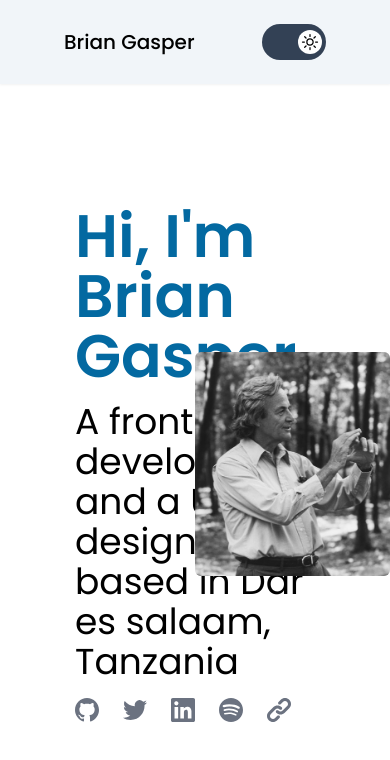
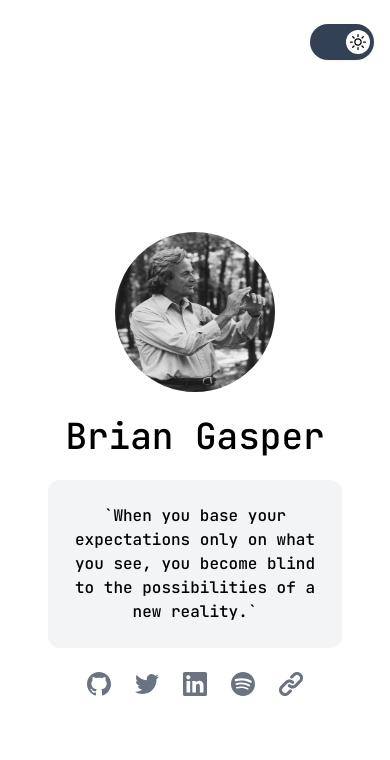
Before and after one commit to iam-dante/iam-web, a Next.js app: page / in a window 390 px wide. Shown: the top 760 px of the page. Built offline with nearby package versions, Linux system fonts and the light colour scheme.

Commit message:
desing changes

```diff
--- a/pages/index.tsx
+++ b/pages/index.tsx
@@ -12,7 +12,7 @@ const Home = () => {
         checked={enabled}
         onChange={setEnabled}
         className={`${
-          enabled ? "bg-slate-700" : "bg-slate-500"
+          enabled ? "bg-slate-700" : "bg-sky-600"
         } relative inline-flex h-9 w-16 items-center rounded-full`}
       >
         <span
@@ -63,20 +63,22 @@ const Home = () => {
         <meta name="viewport" content="initial-scale=1.0, width=device-width" />
       </Head>
 
-      <div className="h-[10%] flex items-center bg-slate-100 dark:bg-zinc-800 px-16 justify-between drop-shadow-sm">
-        <h1 className="text-xl font-medium dark:text-white">Brian Gasper</h1>
+      <div className="h-screen bg-white dark:bg-zinc-800">
+        <div className="h-[10%] flex items-center   px-4 md:px-16 justify-end drop-shadow-sm">
+          {/* <h1 className="text-xl font-medium dark:text-white">BG</h1> */}
           <ThemeSwitch />
         </div>
 
-      <div className="h-[90%] grid grid-cols-2 bg-white dark:bg-zinc-800">
-        <div className="h-full flex flex-col justify-center items-center pl-48">
+        <div className="hidden h-[90%]  md:block">
+          <div className="h-full grid grid-cols-2 ">
+            <div className="h-full flex flex-col justify-center items-center pl-80">
               <div className="space-y-4">
-            <h1 className="font-semibold text-6xl text-sky-700">
+                <h1 className="font-semibold text-6xl text-sky-700 dark:text-sky-500">
                   Hi, I'm Brian Gasper.
                 </h1>
                 <p className="text-4xl dark:text-white">
-              A front-end developer and a UI/UX designer based in Dar es salaam,
-              Tanzania
+                  A front-end developer and a UI/UX designer based in Dar es
+                  salaam, Tanzania
                 </p>
                 <div className="flex flex-row space-x-6">
                   <a
@@ -159,7 +161,100 @@ const Home = () => {
               </div>
             </div>
             <div className="h-full justify-center flex items-center">
-          <img src="/images/richard.jpg" className="rounded-md" />
+              <img src="/images/richard.jpg" className="rounded-md" alt="" />
+            </div>
+          </div>
+        </div>
+
+        <div className="md:hidden flex justify-center items-center h-[90%] w-full ">
+          <div className="w-98 h-auto  flex justify-center flex-col items-center w-full space-y-6 px-12">
+            <img src="/images/richard.jpg" className="rounded-full h-40 w-40" />
+            <h1 className=" text-4xl text-center dark:text-white font-jet">
+              Brian Gasper
+            </h1>
+            <p className="text-center font-jet md:w-3/6 dark:text-white p-6 rounded-xl bg-gray-100 dark:bg-gray-700">
+              `When you base your expectations only on what you see, you become
+              blind to the possibilities of a new reality.`
+            </p>
+            <div className="flex flex-row space-x-6">
+              <a
+                href="https://github.com/iam-dante"
+                target="_blank"
+                rel="noreferrer"
+              >
+                <svg
+                  className="h-6 w-6 text-gray-500 hover:text-gray-600"
+                  viewBox="0 0 16 16"
+                  fill="currentcolor"
+                  xmlns="http://www.w3.org/2000/svg"
+                >
+                  <path
+                    fill-rule="evenodd"
+                    clip-rule="evenodd"
+                    d="M8 0C3.58 0 0 3.58 0 8C0 11.54 2.29 14.53 5.47 15.59C5.87 15.66 6.02 15.42 6.02 15.21C6.02 15.02 6.01 14.39 6.01 13.72C4 14.09 3.48 13.23 3.32 12.78C3.23 12.55 2.84 11.84 2.5 11.65C2.22 11.5 1.82 11.13 2.49 11.12C3.12 11.11 3.57 11.7 3.72 11.94C4.44 13.15 5.59 12.81 6.05 12.6C6.12 12.08 6.33 11.73 6.56 11.53C4.78 11.33 2.92 10.64 2.92 7.58C2.92 6.71 3.23 5.99 3.74 5.43C3.66 5.23 3.38 4.41 3.82 3.31C3.82 3.31 4.49 3.1 6.02 4.13C6.66 3.95 7.34 3.86 8.02 3.86C8.7 3.86 9.38 3.95 10.02 4.13C11.55 3.09 12.22 3.31 12.22 3.31C12.66 4.41 12.38 5.23 12.3 5.43C12.81 5.99 13.12 6.7 13.12 7.58C13.12 10.65 11.25 11.33 9.47 11.53C9.76 11.78 10.01 12.26 10.01 13.01C10.01 14.08 10 14.94 10 15.21C10 15.42 10.15 15.67 10.55 15.59C13.71 14.53 16 11.53 16 8C16 3.58 12.42 0 8 0Z"
+                  />
+                </svg>
+              </a>
+              <a
+                href="https://twitter.com/iambriangasper"
+                target="_blank"
+                rel="noreferrer"
+              >
+                <svg
+                  className="h-6 w-6 text-gray-500 hover:text-blue-500"
+                  viewBox="0 0 17 14"
+                  fill="currentcolor"
+                  xmlns="http://www.w3.org/2000/svg"
+                >
+                  <path d="M5.34616 14C11.7613 14 15.2701 8.61332 15.2701 3.94201C15.2701 3.78901 15.2701 3.6367 15.2599 3.48508C15.9425 2.98467 16.5317 2.36507 17 1.65529C16.3635 1.9413 15.6882 2.12879 14.9967 2.21146C15.7249 1.76973 16.2698 1.07487 16.5301 0.25624C15.8455 0.668035 15.0964 0.958224 14.3154 1.11428C13.7895 0.547548 13.094 0.172275 12.3365 0.0465293C11.579 -0.0792164 10.8017 0.0515763 10.1249 0.418668C9.44811 0.785759 8.90957 1.36868 8.59261 2.07723C8.27564 2.78579 8.19793 3.58046 8.37148 4.33829C6.9848 4.26779 5.62824 3.90255 4.38986 3.26627C3.15148 2.62998 2.05896 1.73689 1.1832 0.644941C0.737183 1.42314 0.600576 2.34438 0.801196 3.22108C1.00181 4.09778 1.52458 4.86402 2.26304 5.3638C1.70796 5.34732 1.16496 5.19555 0.68 4.92134V4.96614C0.68022 5.78229 0.958978 6.57323 1.46899 7.20483C1.97901 7.83642 2.68888 8.26976 3.4782 8.43137C2.96472 8.57333 2.42595 8.59408 1.90332 8.49202C2.12629 9.19436 2.56022 9.80854 3.14446 10.2487C3.7287 10.6888 4.43404 10.9329 5.16188 10.9469C4.43873 11.523 3.6106 11.9489 2.72487 12.2004C1.83914 12.4518 0.913194 12.5237 0 12.4121C1.59505 13.4495 3.45095 13.9998 5.34616 13.9972" />
+                </svg>
+              </a>
+              <a
+                href="https://www.linkedin.com/in/brian-gasper-8644541a5"
+                target="_blank"
+                rel="noreferrer"
+              >
+                <svg
+                  className="h-6 w-6 text-gray-500 hover:text-blue-800"
+                  viewBox="0 0 14 14"
+                  fill="currentcolor"
+                  xmlns="http://www.w3.org/2000/svg"
+                >
+                  <path d="M12.9665 0H1.03347C0.759377 0 0.496509 0.108884 0.302695 0.302697C0.108882 0.496511 -1.90735e-06 0.759378 -1.90735e-06 1.03347V12.9665C-1.90735e-06 13.2406 0.108882 13.5035 0.302695 13.6973C0.496509 13.8911 0.759377 14 1.03347 14H12.9665C13.2406 14 13.5035 13.8911 13.6973 13.6973C13.8911 13.5035 14 13.2406 14 12.9665V1.03347C14 0.759378 13.8911 0.496511 13.6973 0.302697C13.5035 0.108884 13.2406 0 12.9665 0ZM4.17278 11.9262H2.06792V5.24028H4.17278V11.9262ZM3.11889 4.31375C2.88013 4.31241 2.64712 4.24036 2.44926 4.10672C2.2514 3.97307 2.09757 3.78381 2.00718 3.56282C1.91678 3.34183 1.89388 3.09901 1.94135 2.86502C1.98882 2.63102 2.10455 2.41633 2.27392 2.24804C2.44329 2.07975 2.65872 1.96541 2.89302 1.91944C3.12732 1.87346 3.36998 1.89793 3.59039 1.98974C3.81079 2.08155 3.99906 2.2366 4.13144 2.43531C4.26381 2.63402 4.33435 2.86749 4.33416 3.10625C4.33642 3.2661 4.30646 3.42477 4.24609 3.5728C4.18571 3.72083 4.09615 3.85519 3.98275 3.96787C3.86934 4.08055 3.73441 4.16925 3.586 4.22867C3.43758 4.28809 3.27872 4.31703 3.11889 4.31375ZM11.9311 11.9321H9.82722V8.27944C9.82722 7.20222 9.3693 6.86972 8.77819 6.86972C8.15403 6.86972 7.54153 7.34028 7.54153 8.30667V11.9321H5.43666V5.24514H7.46083V6.17167H7.48805C7.69125 5.76042 8.40292 5.0575 9.48889 5.0575C10.6633 5.0575 11.9321 5.75458 11.9321 7.79625L11.9311 11.9321Z" />
+                </svg>
+              </a>
+              <a
+                href="https://open.spotify.com/user/593jjwf8j14pgz0bolmsy5deh?si=16528f148ca341af"
+                target="_blank"
+                rel="noreferrer"
+              >
+                <svg
+                  width="19"
+                  className="h-6 w-6 text-gray-500  hover:text-green-500"
+                  height="19"
+                  viewBox="0 0 48 48"
+                  fill="currentcolor"
+                  xmlns="http://www.w3.org/2000/svg"
+                >
+                  <path
+                    fill-rule="evenodd"
+                    clip-rule="evenodd"
+                    d="M0 23.9996C0 10.7451 10.7454 0 23.9999 0C37.2549 0 48 10.7451 48 23.9996C48 37.2555 37.2549 48 23.9999 48C10.7454 48 0 37.2555 0 23.9996ZM10.3146 18.5011C17.6998 16.2597 30.4604 16.6821 38.1966 21.2764C39.2607 21.9098 40.6395 21.5581 41.2723 20.4914C41.9045 19.4265 41.5549 18.0488 40.4879 17.4155C31.5819 12.1287 17.4891 11.6318 9.01123 14.2051C7.82446 14.5656 7.15585 15.8189 7.51523 17.0056C7.87433 18.1915 9.12845 18.861 10.3146 18.5011ZM35.3694 28.6973C36.249 29.2381 37.4005 28.9619 37.9433 28.0812C38.4841 27.2025 38.2072 26.0504 37.3277 25.5088C29.9199 20.9563 19.0837 19.6752 10.3671 22.3204C9.37921 22.6214 8.82122 23.6645 9.11927 24.6539C9.41991 25.6417 10.4651 26.1994 11.4544 25.9005C19.0848 23.5843 28.92 24.733 35.3694 28.6973ZM35.0066 34.6163C34.5753 35.3236 33.6545 35.5451 32.9498 35.1141C27.314 31.6696 20.2203 30.8918 11.8662 32.7999C11.0612 32.9844 10.2588 32.48 10.0753 31.6753C9.89077 30.8703 10.3935 30.0678 11.2002 29.8841C20.3424 27.7943 28.1843 28.6936 34.5102 32.5591C35.2155 32.9899 35.4376 33.9113 35.0066 34.6163Z"
+                    fill=""
+                  />
+                </svg>
+              </a>
+              <svg
+                className="h-6 w-6 text-gray-500 hover:text-green-500"
+                viewBox="0 0 16 16"
+                fill="currentcolor"
+                xmlns="http://www.w3.org/2000/svg"
+              >
+                <path d="M10.5858 2.58579C11.3668 1.80474 12.6331 1.80474 13.4142 2.58579C14.1952 3.36684 14.1952 4.63316 13.4142 5.41421L10.4142 8.41421C9.63315 9.19526 8.36682 9.19526 7.58577 8.41421C7.19524 8.02369 6.56208 8.02369 6.17156 8.41421C5.78103 8.80474 5.78103 9.4379 6.17156 9.82843C7.73365 11.3905 10.2663 11.3905 11.8284 9.82843L14.8284 6.82843C16.3905 5.26633 16.3905 2.73367 14.8284 1.17157C13.2663 -0.390524 10.7337 -0.390524 9.17156 1.17157L7.67156 2.67157C7.28103 3.0621 7.28103 3.69526 7.67156 4.08579C8.06208 4.47631 8.69524 4.47631 9.08577 4.08579L10.5858 2.58579Z" />
+                <path d="M5.58579 7.58579C6.36683 6.80474 7.63316 6.80474 8.41421 7.58579C8.80474 7.97631 9.4379 7.97631 9.82843 7.58579C10.219 7.19526 10.219 6.5621 9.82843 6.17157C8.26633 4.60948 5.73367 4.60948 4.17157 6.17157L1.17157 9.17157C-0.390524 10.7337 -0.390524 13.2663 1.17157 14.8284C2.73367 16.3905 5.26633 16.3905 6.82843 14.8284L8.32843 13.3284C8.71895 12.9379 8.71895 12.3047 8.32843 11.9142C7.9379 11.5237 7.30474 11.5237 6.91421 11.9142L5.41421 13.4142C4.63316 14.1953 3.36684 14.1953 2.58579 13.4142C1.80474 12.6332 1.80474 11.3668 2.58579 10.5858L5.58579 7.58579Z" />
+              </svg>
+            </div>
+          </div>
         </div>
       </div>
     </body>
--- a/styles/globals.css
+++ b/styles/globals.css
@@ -1,5 +1,11 @@
 @import url('https://fonts.googleapis.com/css2?family=Poppins:ital,wght@0,100;0,200;0,300;0,400;0,500;0,600;0,700;1,100;1,300;1,400;1,500&display=swap');
+@import url("https://fonts.googleapis.com/css2?family=JetBrains+Mono:ital,wght@0,100;0,200;0,500;0,700;1,100;1,200;1,300;1,800&display=swap");
+
 
 @tailwind base;
 @tailwind components;
 @tailwind utilities;
+
+* {
+    @apply transition duration-100
+}
--- a/tailwind.config.js
+++ b/tailwind.config.js
@@ -1,13 +1,14 @@
 /** @type {import('tailwindcss').Config} */
 module.exports = {
-  darkMode: 'class',
+  darkMode: "class",
   content: [
     "./pages/**/*.{js,ts,jsx,tsx}",
     "./components/**/*.{js,ts,jsx,tsx}",
   ],
   theme: {
     fontFamily: {
-      'sans': ['Poppins', 'sans-serif'],
+      sans: ["Poppins", "sans-serif"],
+      jet: ["JetBrains Mono", "sans-serif"],
     },
     extend: {},
   },
```
Lines whose indentation alone changed are shown as unchanged.
